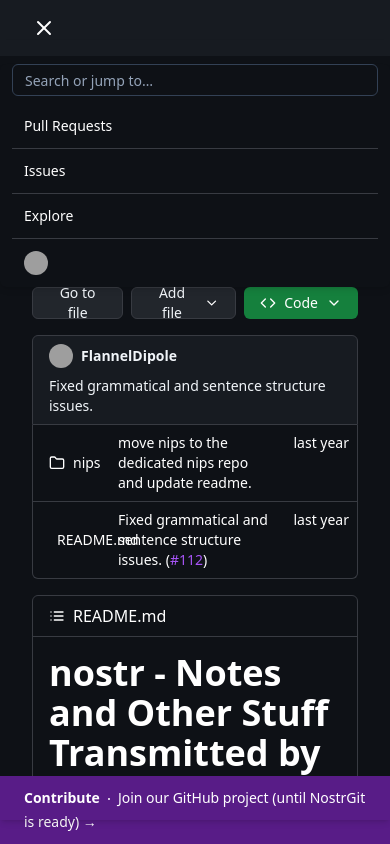
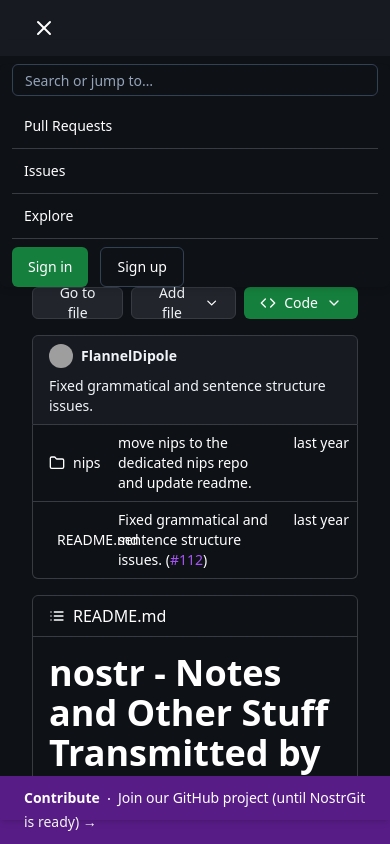
Before and after one commit to NostrGit/NostrGit, a Next.js app: page /nostr-protocol/nostr in a window 390 px wide. Both pictures are taken after a click on the button 44 px from the left and 28 px from the top of the page. Shown: the top 844 px of the page. Built offline with nearby package versions, Linux system fonts and the light colour scheme; grey boxes are pictures that could not be loaded; what nostr-relaypool would draw is missing.

Commit message:
Add conditional rendering to Sign in buttons & avatar in mobile hamburger menu.

```diff
--- a/src/components/mobile-nav.tsx
+++ b/src/components/mobile-nav.tsx
@@ -8,6 +8,8 @@
 
 import { Input } from "./ui/input";
 import { type MainNavItem } from "./main-nav";
+import { Button } from "./ui/button";
+import useSession from "@/lib/nostr/useSession";
 
 interface MobileNavProps {
   items: MainNavItem[];
@@ -15,6 +17,9 @@
 }
 
 export function MobileNav({ items, children }: MobileNavProps) {
+
+  const { picture, initials, isLoggedIn } = useSession();
+
   useLockBody();
 
   return (
@@ -42,12 +47,31 @@
               {item.title}
             </Link>
           ))}
-          <div className="flex items-center p-3">
-            <Avatar className="h-6 w-6">
-              <AvatarImage src="https://github.com/peerrich.png" />
-              <AvatarFallback>CN</AvatarFallback>
-            </Avatar>
-          </div>
+          {isLoggedIn ? (
+            <div className="flex items-center p-3">
+              <Avatar className="w-8 h-8">
+                <AvatarImage src={picture} />
+                <AvatarFallback>{initials}</AvatarFallback>
+              </Avatar>
+            </div>
+          ) : (
+            <div className="flex gap-1 mt-2">
+              <Button
+                variant={"success"}
+                type="submit"
+                className="mr-2"
+              >
+                <Link className="text-white" href="/login">Sign in</Link>
+              </Button>
+              <Button
+                variant={"outline"}
+                type="submit"
+              >
+                <Link className="text-white" href="/signup">Sign up</Link>
+              </Button>
+            </div>
+          )
+          }
         </nav>
         {children}
       </div>
```
